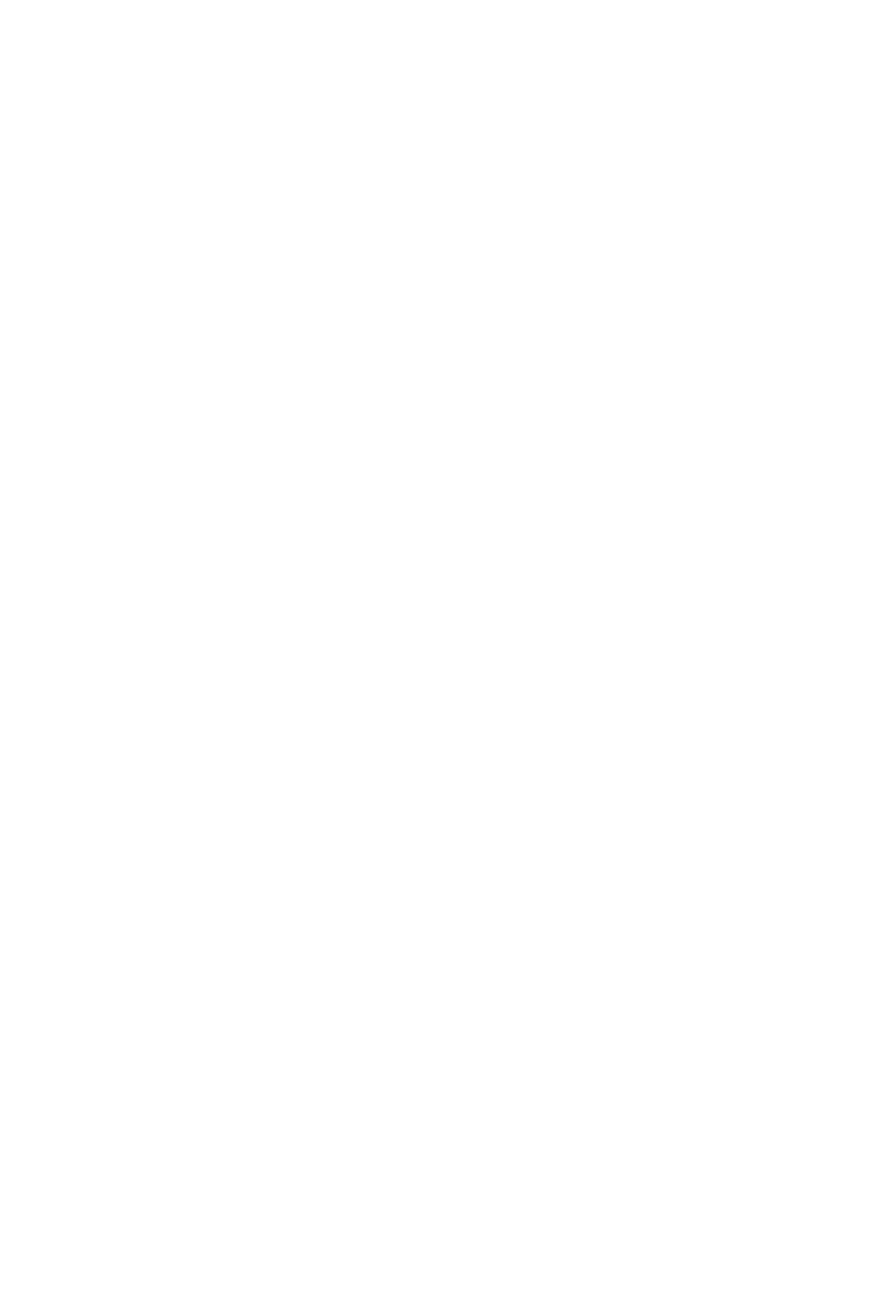
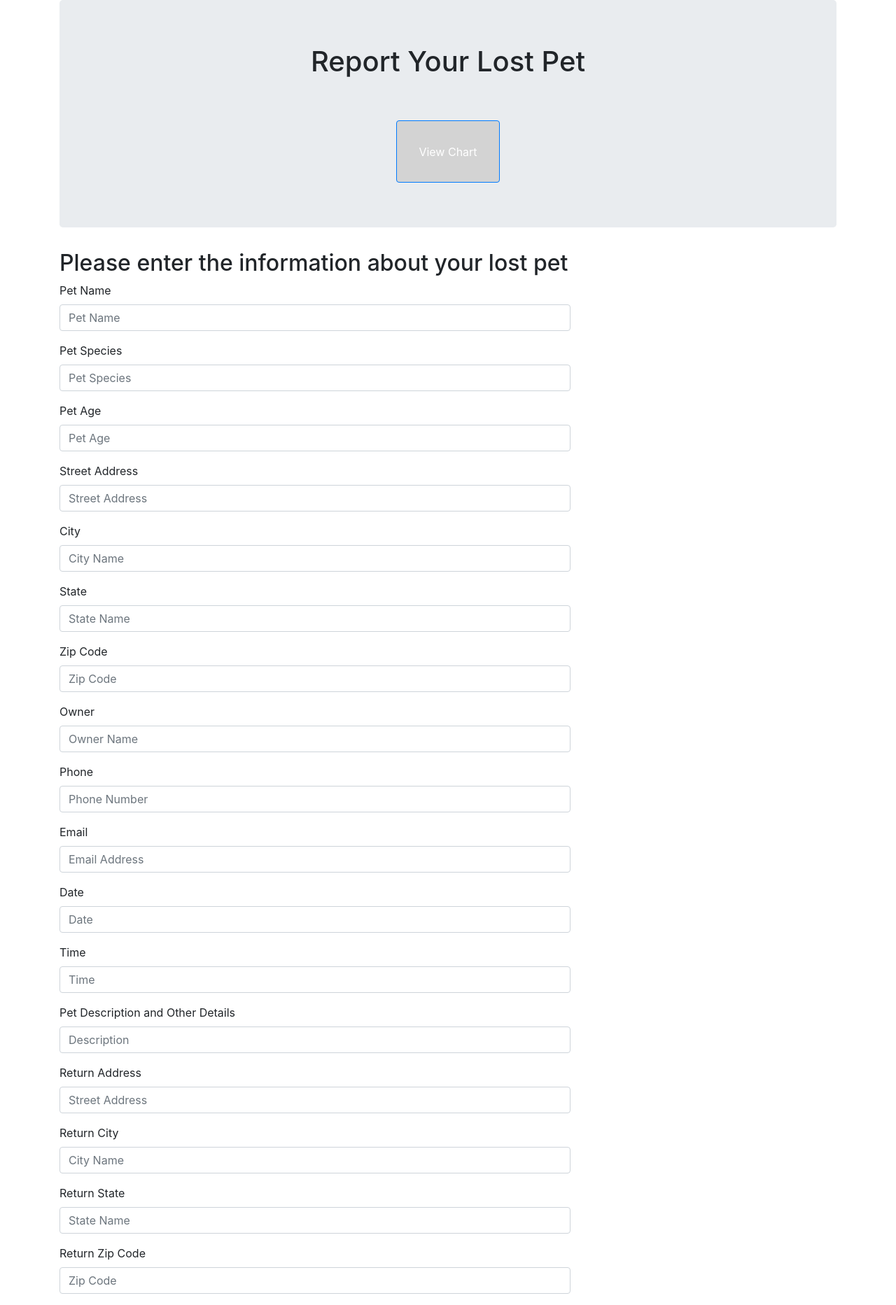
Before and after one commit to MichaelPearson-gif/lost_pet, a Flask app: page /lost_send in a window 1280 px wide. Before the commit the page is empty. Shown: the whole page at 70% size. Before the commit the page ends 800 px from the top, so only its background shows below. Run offline with Flask 2, Linux system fonts and the light colour scheme; some libraries are stand-ins or nearby versions.

Commit message:
Created the Lost Pet Form

```diff
--- a/Frontend/Pet_Locator/templates/lost.html
+++ b/Frontend/Pet_Locator/templates/lost.html
@@ -13,6 +13,91 @@
     </head>
 
     <body>
+        <!-- Create the form -->
+        <div class="container">
+            <div class="jumbotron" style="text-align: center">
+                <h1>Report Your Lost Pet</h1>
+                <a href="/" class="btn btn-primary" role="form">View Chart</a>
+            </div>
+            <div class="row">
+                <div class="col-md-offset-2 col-md-8">
+                    <h2>Please enter the information about your lost pet</h2>
+                    <form method="POST" action="/lost_send" role="form", name="LostPetForm">
+                        <div class="form-group">
+                            <label for="inputPetName">Pet Name</label>
+                            <input type="text" class="form-control" id="inputPetName" name="petName" placeholder="Pet Name">
+                        </div>
+                        <div class="form-group">
+                            <label for="inputPetType">Pet Species</label>
+                            <input type="text" class="form-control" id="inputPetType" name="petType" placeholder="Pet Species">
+                        </div>
+                        <div class="form-group">
+                            <label for="inputPetAge">Pet Age</label>
+                            <input type="text" class="form-control" id="inputPetAge" name="petAge" placeholder="Pet Age">
+                        </div>
+                        <div class="form-group">
+                            <label for="inputAddress">Street Address</label>
+                            <input type="text" class="form-control" id="inputAddress" name="lostStreetAddress" placeholder="Street Address">
+                        </div>
+                        <div class="form-group">
+                            <label for="inputCity">City</label>
+                            <input type="text" class="form-control" id="inputCity" name="lostCity" placeholder="City Name">
+                        </div>
+                        <div class="form-group">
+                            <label for="inputState">State</label>
+                            <input type="text" class="form-control" id="inputState" name="lostState" placeholder="State Name">
+                        </div>
+                        <div class="form-group">
+                            <label for="inputZipCode">Zip Code</label>
+                            <input type="text" class="form-control" id="inputZipCode" name="lostZipCode" placeholder="Zip Code">
+                        </div>
+                        <div class="form-group">
+                            <label for="inputOwner">Owner</label>
+                            <input type="text" class="form-control" id="inputOwner" name="ownerName" placeholder="Owner Name">
+                        </div>
+                        <div class="form-group">
+                            <label for="inputPhone">Phone</label>
+                            <input type="text" class="form-control" id="inputPhone" name="ownerPhone" placeholder="Phone Number">
+                        </div>
+                        <div class="form-group">
+                            <label for="inputEmail">Email</label>
+                            <input type="text" class="form-control" id="inputEmail" name="ownerEmail" placeholder="Email Address">
+                        </div>
+                        <div class="form-group">
+                            <label for="inputDate">Date</label>
+                            <input type="text" class="form-control" id="inputDate" name="lostDate" placeholder="Date">
+                        </div>
+                        <div class="form-group">
+                            <label for="inputTime">Time</label>
+                            <input type="text" class="form-control" id="inputTime" name="lostTime" placeholder="Time">
+                        </div>
+                        <div class="form-group">
+                            <label for="inputDescription">Pet Description and Other Details</label>
+                            <input type="text" class="form-control" id="inputDescription" name="petDescription" placeholder="Description">
+                        </div>
+                        <div class="form-group">
+                            <label for="inputReturnAddress">Return Address</label>
+                            <input type="text" class="form-control" id="inputReturnAddress" name="returnStreetAddress" placeholder="Street Address">
+                        </div>
+                        <div class="form-group">
+                            <label for="inputReturnCity">Return City</label>
+                            <input type="text" class="form-control" id="inputReturnCity" name="returnCity" placeholder="City Name">
+                        </div>
+                        <div class="form-group">
+                            <label for="inputReturnState">Return State</label>
+                            <input type="text" class="form-control" id="inputReturnState" name="returnState" placeholder="State Name">
+                        </div>
+                        <div class="form-group">
+                            <label for="inputReturnZipCode">Return Zip Code</label>
+                            <input type="text" class="form-control" id="inputReturnZipCode" name="returnZipCode" placeholder="Zip Code">
+                        </div>
+
+                    </form>
+                </div>
+            </div>
+        </div>
+
+        <script src="{{ url_for('static', filename='js/app.js') }}"></script>
 
     </body>
 
```
Also changed, not shown: Frontend/Pet_Locator/static/js/app.js (line endings or trailing spaces).
